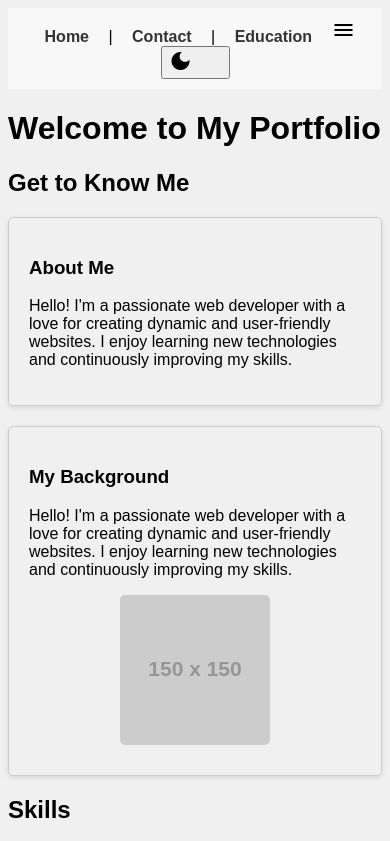
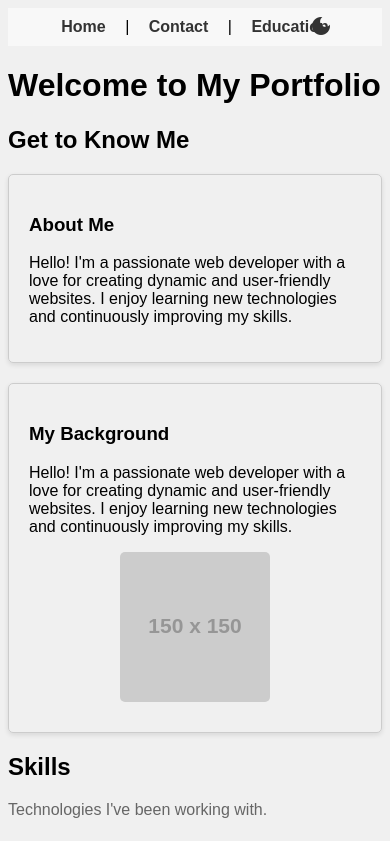
Before and after one commit to GonzaloDalmau/GonzaloDalmau.github.io, a plain HTML site: page index.html in a window 390 px wide. Shown: the top 841 px of the page. Drawn offline with Linux system fonts and the light colour scheme; placeholder pictures from the web are drawn by us.

Commit message:
deleted hamburger icon and made night icon to far rigth and less ugly

```diff
--- a/index.html
+++ b/index.html
@@ -11,7 +11,6 @@
 	<body>
 
         <nav> <a href="index.html">Home</a> | <a href="contact.html">Contact</a> | <a href="education.html">Education</a>
-            <i class="material-icons">menu</i>
             <button><i class ="material-icons">dark_modes</i></button>
         </nav>
 
--- a/theme.css
+++ b/theme.css
@@ -2,6 +2,9 @@ body {
     background-color: #f0f0f0;
     font-family: Arial, sans-serif;
     transition: background-color 0.3s, color 0.3s;
+}
+body.dark-mode nav button {
+    color: #f0f0f0;
 }
 article {
     margin: 20px 0;
@@ -15,6 +18,18 @@ nav{
     padding: 10px;
     text-align: center;
     margin-bottom: 20px;
+    position: relative;
+}
+nav button {
+    background: none;
+    border: none;
+    cursor: pointer;
+    padding: 0;
+    color: #333;
+    position: absolute;
+    right: 20px;
+    top: 50%;
+    transform: translateY(-50%);
 }
 
 nav a {
```
